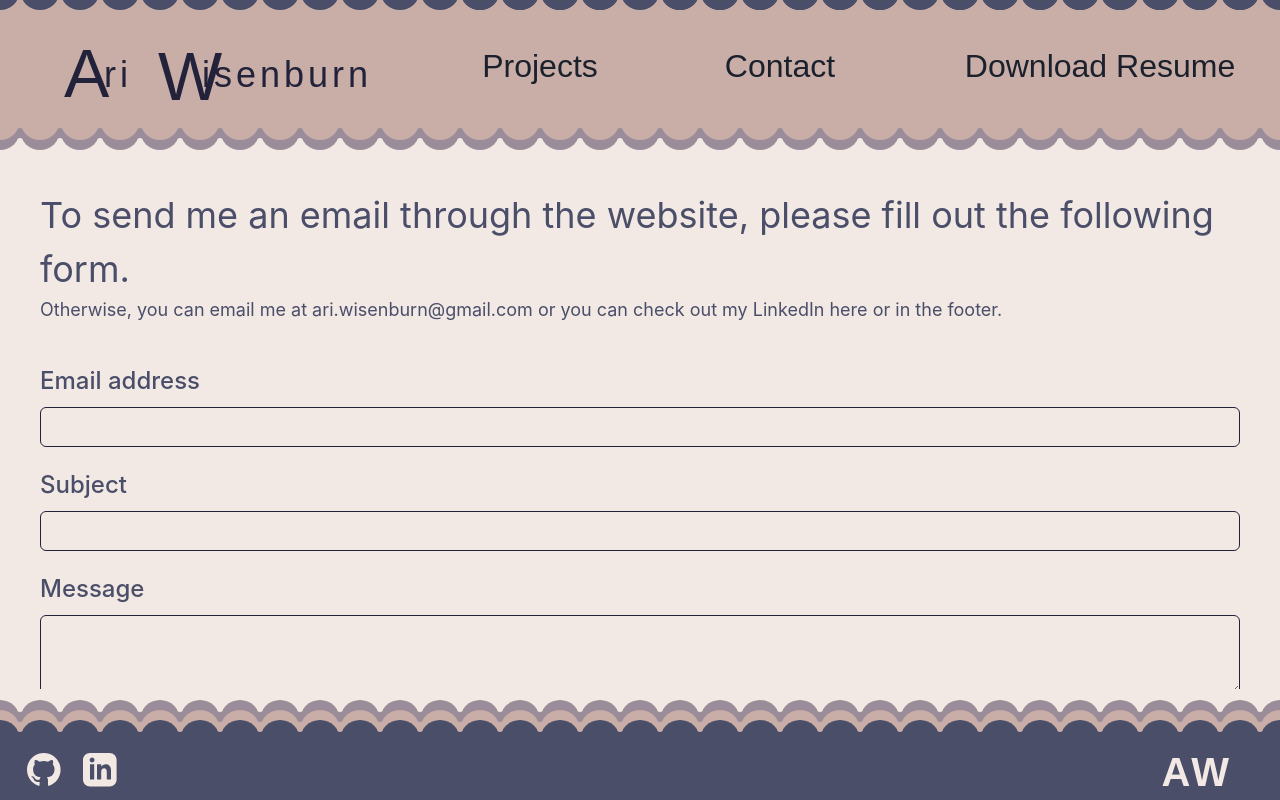
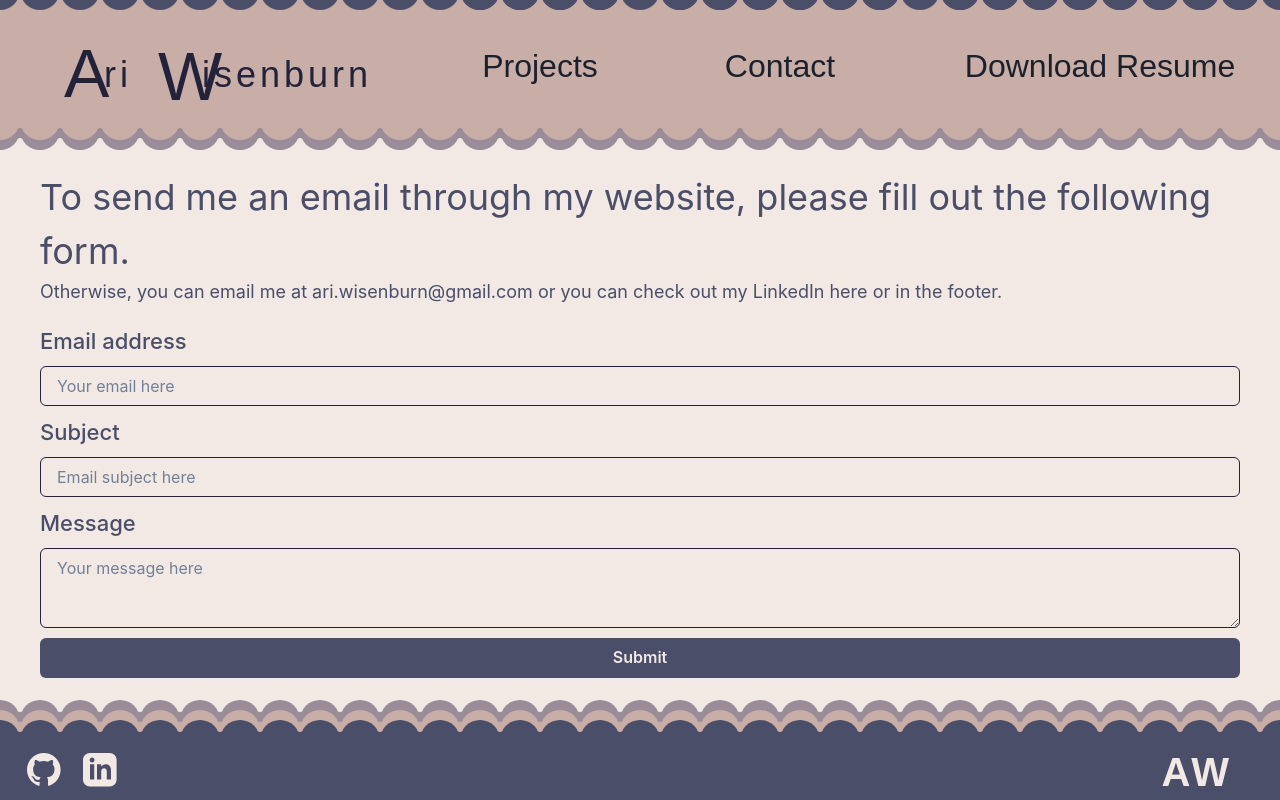
Before and after one commit to arinotsorry/arinotsorry.github.io, a React (Create React App) app: page /contact in a window 1280 px wide. Built offline with nearby package versions, Linux system fonts and the light colour scheme; a web font is replaced by a local one.

Commit message:
feat(app): Add email submission to contact page

```diff
--- a/src/Contact/Contact.tsx
+++ b/src/Contact/Contact.tsx
@@ -11,8 +11,6 @@ import {
   useToast
 } from '@chakra-ui/react'
 import { useState } from 'react'
-// this has my unencrypted password to my "burner" website account, so it's not on the git
-import transporter from './Transporter'
 
 
 export default function Contact(props: any) {
@@ -25,17 +23,11 @@ export default function Contact(props: any) {
 
   const linkedin = 'https://www.linkedin.com/in/ari-wisenburn-3934171b3/'
   const form_label = {
-    mt: '20px',
-    fontSize: 24
+    mt: '10px',
+    fontSize: 22
   }
 
   const toast = useToast()
-
-  // const transport = transporter(nodemailer)
-  const mailOptions = {
-    from: 'ari.wisenburn.website@gmail.com',
-    to: 'ari.wisenburn@gmail.com',
-  }
 
   return (
     <Box
@@ -43,7 +35,7 @@ export default function Contact(props: any) {
       position='relative'
       color='ultra_violet'
       h='100%'
-      p='40px'
+      p='0px 40px 0px'
       alignContent={'center'}
       alignItems='center'
       justifyContent={'center'}
@@ -51,15 +43,13 @@ export default function Contact(props: any) {
       overflowX='hidden'>
 
       <Text
-
-        fontSize={36}>
-        To send me an email through the website, please fill out the following form.
+        pt='10px'
+        fontSize={36}
+      >
+        To send me an email through my website, please fill out the following form.
       </Text>
 
-      <Text
-
-        fontSize={18}
-      >
+      <Text fontSize={18}>
         Otherwise, you can email me at <Link href='mailto:ari.wisenburn@gmail.com'>
           ari.wisenburn@gmail.com
         </Link> or you can check out my <Link
@@ -68,26 +58,31 @@ export default function Contact(props: any) {
         </Link> or in the footer.
       </Text>
 
+      <form target="_blank" action="https://formsubmit.co/1e2dc5a3f60bcb5feff92fcb0b9c3888" method="POST">
         {/* Email */}
         <FormControl
           color='ultra_violet'
           isInvalid={isError && emailHasBeenClicked}>
-        <FormLabel {...form_label} mt='40px'>
+          <FormLabel {...form_label} mt='20px'>
             Email address
           </FormLabel>
+
           <Box onClick={() => setEmailHasBeenClicked(true)}>
             <Input
               name='email'
               type='email'
+              placeholder='Your email here'
               border='1px'
               borderColor='space_cadet'
               value={email}
               onChange={event => setEmail(event.currentTarget.value)}
               _hover={{ border: '2px', borderColor: 'space_cadet' }} />
           </Box>
+
           {isError && emailHasBeenClicked &&
-          <FormErrorMessage >Email is required.</FormErrorMessage>
+            <FormErrorMessage >Your email is required - I want to email you back, of course!</FormErrorMessage>
           }
+
         </FormControl>
 
         {/* Subject */}
@@ -99,6 +94,7 @@ export default function Contact(props: any) {
           <Input
             name='subject'
             type='text'
+            placeholder='Email subject here'
             border='1px'
             borderColor='space_cadet'
             value={subject}
@@ -114,6 +110,7 @@ export default function Contact(props: any) {
           </FormLabel>
           <Textarea
             name='message'
+            placeholder='Your message here'
             border='1px'
             borderColor='space_cadet'
             value={message}
@@ -123,37 +120,23 @@ export default function Contact(props: any) {
         </FormControl>
 
         {/* Submit button */}
-      {/* <Button
+        <Button
           type='submit'
-        onClick={() => {
-          transport.sendMail({
-            from: 'ari.wisenburn.website@gmail.com',
-            to: ['ari.wisenburn@gmail.com'],
-            cc: email,
-            subject: subject,
-            text: message
-          }, function (error: boolean) {
-            if (error) {
-              toast({
-                title: "Couldn't send email :(",
-                description: "Please try again",
-                status: "error",
-                duration: 5000,
-                isClosable: true
-              })
-            }
-            else {
-              toast({
-                title: 'Congratulations!',
-                description: 'Email successfully sent.',
-                status: 'success',
-                duration: 5000,
-                isClosable: true
-              })
-            }
-          })
+          bg='ultra_violet'
+          color='isabelline'
+          mt='10px'
+          w='100%'
+          _hover={{
+            bg: 'transparent',
+            color: 'ultra_violet',
+            border: '2px',
+            border_color: 'ultra_violet'
           }}
-      >Submit</Button> */}
+        >
+          Submit
+        </Button>
+
+      </form>
     </Box >
   )
 }
```
Lines whose indentation alone changed are shown as unchanged.
